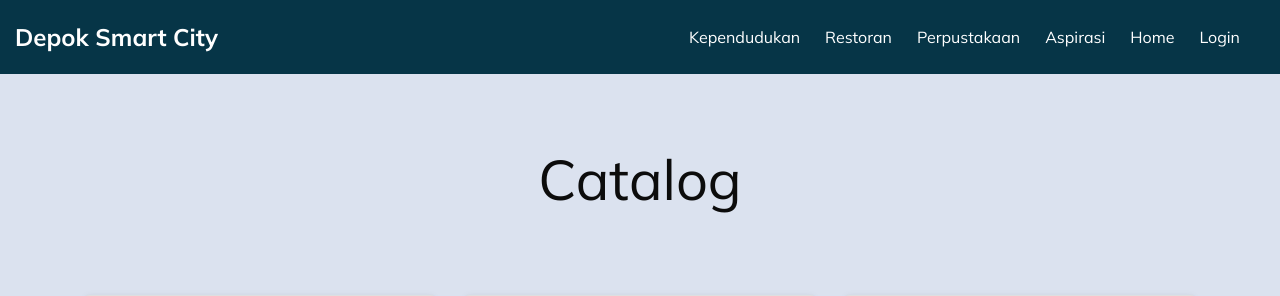
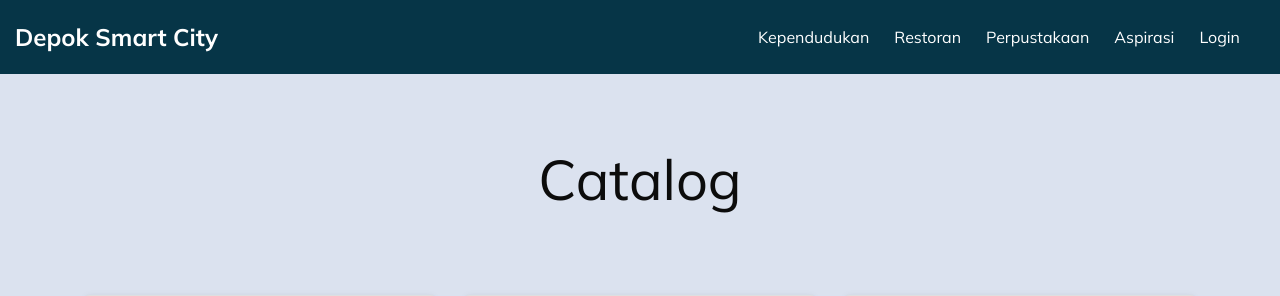
Before and after one commit to depoksmartcity/depoksmartcity, a Django app: page /restaurants/ in a window 1280 px wide. Shown: the top 296 px of the page. Run offline with Django 4.2, Linux system fonts and the light colour scheme; data comes from the database, SQL or seed files in the repository; some libraries are stand-ins or nearby versions.

Commit message:
changes in navbar

```diff
--- a/restaurants/templates/restaurant.html
+++ b/restaurants/templates/restaurant.html
@@ -133,9 +133,6 @@
               <a class="nav-link pl-lg-0" href="{% url 'aspirasi:show_aspirasi' %}"> Aspirasi </a>
             </li>
 
-            <li class="nav-item active">
-                <a class="nav-link pl-lg-0" href="{% url 'homepage:index' %}"> Home </a>
-            </li>
 
             {% if user.is_authenticated %}
               <li class="nav-item dropdown">
```
